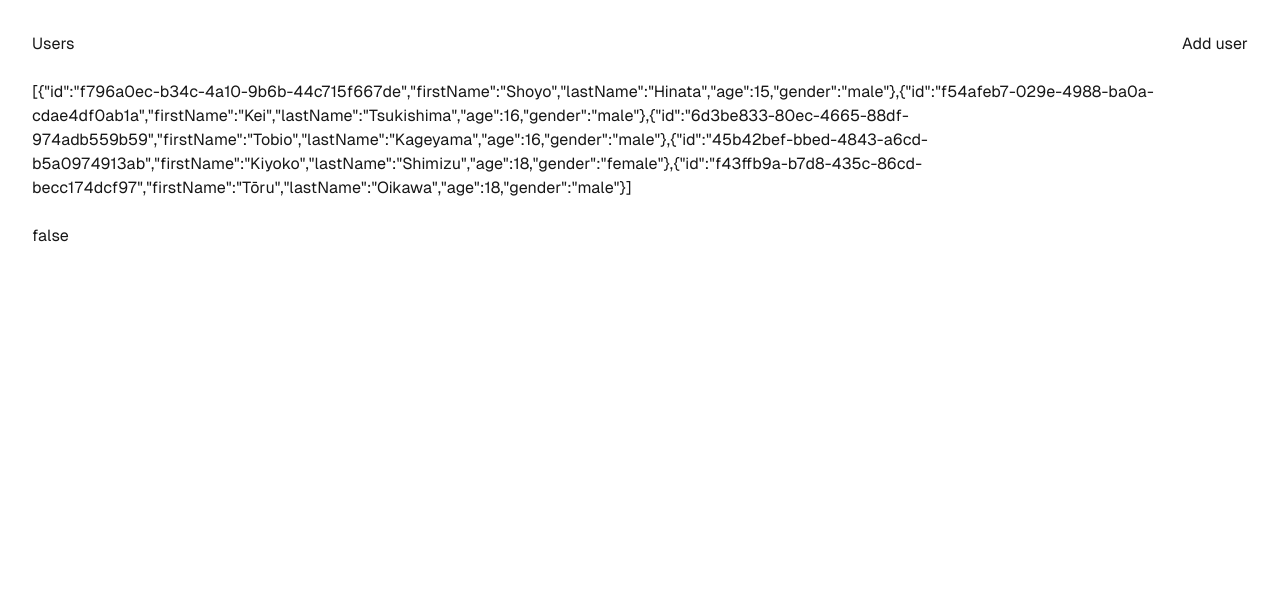
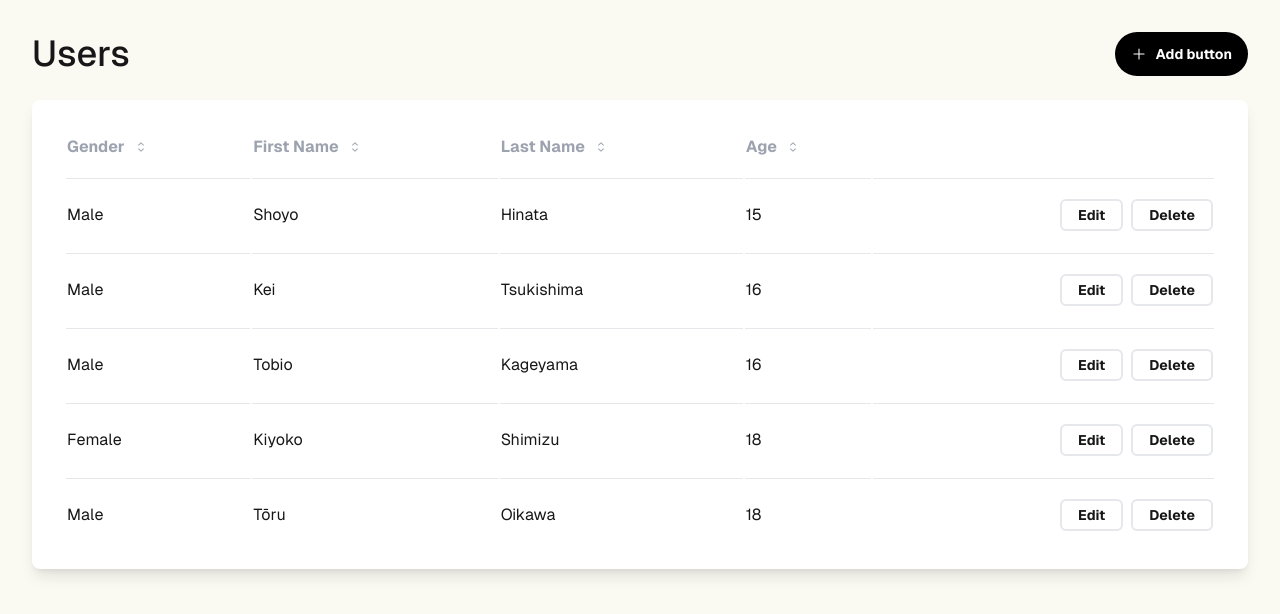
Before and after one commit to eldroan/bookkeping-frontend, a Next.js app: page / in a window 1280 px wide. Shown: the top 614 px of the page. Built offline with nearby package versions, Linux system fonts and the light colour scheme.

Commit message:
Added general user list behaviour

```diff
--- a/package.json
+++ b/package.json
@@ -10,6 +10,7 @@
     "test": "jest"
   },
   "dependencies": {
+    "@radix-ui/react-icons": "^1.3.0",
     "@tanstack/react-query": "^5.56.2",
     "axios": "^1.7.7",
     "next": "14.2.13",
--- a/src/components/UserTable.tsx
+++ /dev/null
@@ -1,14 +0,0 @@
-import { User } from "@/types/user";
-
-interface UserTableProps {
-  users: User[];
-  loading: boolean;
-}
-export const UserTable = ({ users, loading }: UserTableProps) => {
-  return (
-    <>
-      <p>{JSON.stringify(users)}</p>
-      <p>{JSON.stringify(loading)}</p>
-    </>
-  );
-};
--- a/src/pages/index.tsx
+++ b/src/pages/index.tsx
@@ -4,7 +4,14 @@ import localFont from "next/font/local";
 import { users as initialUsers } from "./api/users";
 import { useQuery } from "@tanstack/react-query";
 import axios from "axios";
-import { UserTable } from "@/components/usertable";
+// import { UserTable } from "@/components/usertable";
+import {
+  CaretDownIcon,
+  CaretSortIcon,
+  CaretUpIcon,
+  PlusIcon,
+} from "@radix-ui/react-icons";
+import { useState } from "react";
 
 const geistSans = localFont({
   src: "./fonts/GeistVF.woff",
@@ -18,7 +25,7 @@ const geistMono = localFont({
 });
 
 export const getServerSideProps = (async () => {
-  // Fetch data from external API
+  // Returning data since it in memory but probably should fetch api or consume a service
   return { props: { ssrUsers: initialUsers } };
 }) satisfies GetServerSideProps<{ ssrUsers: User[] }>;
 
@@ -28,23 +35,108 @@ const getUrl = () =>
 export default function Home({
   ssrUsers,
 }: InferGetServerSidePropsType<typeof getServerSideProps>) {
-  const { data, isLoading } = useQuery({
+  const [sortBy, setSortBy] = useState({ key: "none", ascending: false });
+  // TODO: Add isLoading and general spinner for ssr data failure
+  const { data: users } = useQuery({
     queryKey: ["/api/users"],
     queryFn: () =>
       axios.get<User[]>(`${getUrl()}/api/users`).then((r) => r.data),
     initialData: ssrUsers,
   });
 
+  // TODO: Refactor type id/key shouldn't ever get as undefined here but tc will complain otherwise
+  const handleDelete = (id: string | undefined) => {
+    if (id == undefined) return;
+    console.log("delete", id);
+  };
+  const handleEdit = (id: string | undefined) => {
+    if (id == undefined) return;
+    console.log("edit", id);
+  };
+  const handleSort = (key: string | undefined) => {
+    if (key == undefined) return;
+    setSortBy((prevSortBy) => ({
+      key,
+      ascending: key === prevSortBy.key ? !prevSortBy.ascending : false,
+    }));
+  };
+
   return (
     <div
-      className={`${geistSans.variable} ${geistMono.variable} font-[family-name:var(--font-geist-sans)] flex flex-col m-8 gap-6`}
+      className={`${geistSans.variable} ${geistMono.variable} font-[family-name:var(--font-geist-sans)] flex flex-col p-8 gap-6 bg-background h-screen overflow-x-scroll`}
     >
-      <div className="flex justify-between">
-        <h1>Users</h1>
-        <button>Add user</button>
+      <div className="flex justify-between items-center">
+        <h1 className="font-medium text-4xl">Users</h1>
+        <button className="flex items-center bg-black text-white gap-2 py-3 px-4 rounded-full hover:shadow-xl focus:ring focus:ring-inset focus:ring-white">
+          <PlusIcon width="16" height="16" />
+          <p className="text-sm font-bold">Add button</p>
+        </button>
       </div>
-      {data && <UserTable users={data} loading={isLoading} />}
-      {!data && isLoading && <p>Loading...</p>}
+      {users && (
+        <table className="bg-white shadow-lg rounded-lg border-separate px-8 py-4 table-fixed">
+          <thead>
+            <tr>
+              {["Gender", "First Name", "Last Name", "Age"].map((wording) => (
+                <th key={wording}>
+                  <button
+                    className="flex items-center gap-2 w-full text-left py-4"
+                    onClick={() => handleSort(wording)}
+                  >
+                    <p className="text-gray-400">{wording}</p>
+                    {sortBy.key === wording && !sortBy.ascending && (
+                      <CaretDownIcon
+                        width="16"
+                        height="16"
+                        className="text-gray-400"
+                      />
+                    )}
+                    {sortBy.key === wording && sortBy.ascending && (
+                      <CaretUpIcon
+                        width="16"
+                        height="16"
+                        className="text-gray-400"
+                      />
+                    )}
+                    {sortBy.key !== wording && (
+                      <CaretSortIcon
+                        width="16"
+                        height="16"
+                        className="text-gray-400"
+                      />
+                    )}
+                  </button>
+                </th>
+              ))}
+            </tr>
+          </thead>
+          <tbody>
+            {users.map((u) => (
+              <tr key={u.id} className="hover:bg-gray-50 capitalize">
+                <td className="border-t py-5">{u.gender}</td>
+                <td className="border-t py-5">{u.firstName}</td>
+                <td className="border-t py-5">{u.lastName}</td>
+                <td className="border-t py-5">{u.age}</td>
+                <td className="border-t py-5">
+                  <div className="flex justify-end gap-2">
+                    <button
+                      className="font-bold border-2 py-1 px-4 text-sm rounded-md"
+                      onClick={() => handleEdit(u.id)}
+                    >
+                      Edit
+                    </button>
+                    <button
+                      className="font-bold border-2 py-1 px-4 text-sm rounded-md"
+                      onClick={() => handleDelete(u.id)}
+                    >
+                      Delete
+                    </button>
+                  </div>
+                </td>
+              </tr>
+            ))}
+          </tbody>
+        </table>
+      )}
     </div>
   );
 }
--- a/tailwind.config.ts
+++ b/tailwind.config.ts
@@ -9,7 +9,7 @@ const config: Config = {
   theme: {
     extend: {
       colors: {
-        background: "var(--background)",
+        background: "#FAF9F2",
         foreground: "var(--foreground)",
       },
     },
```
Also changed, not shown: 1 other file (tests, documents, lock files or other folders).
